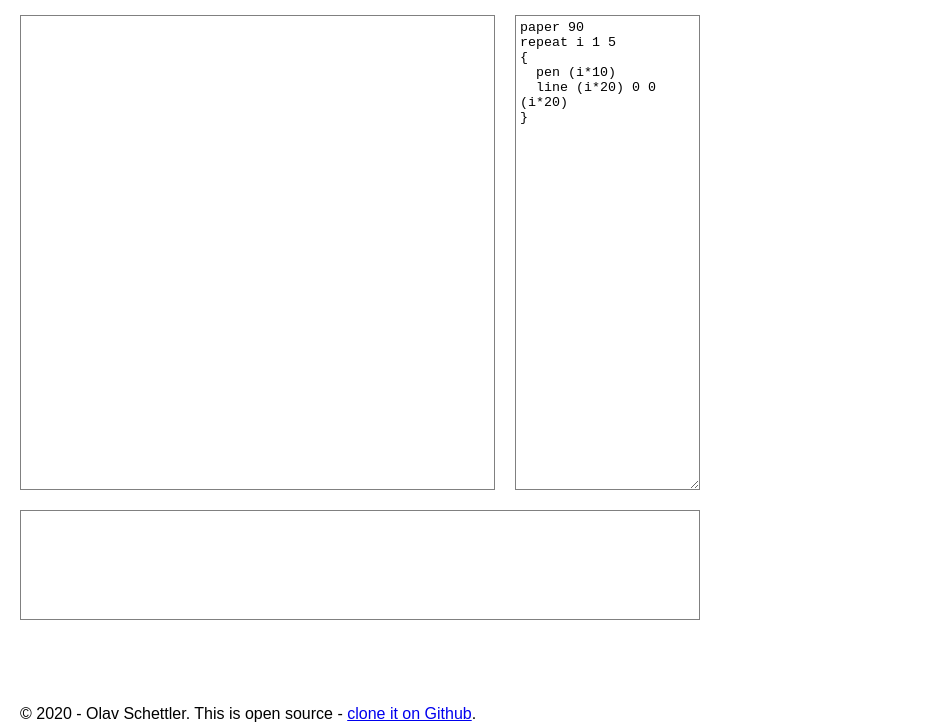
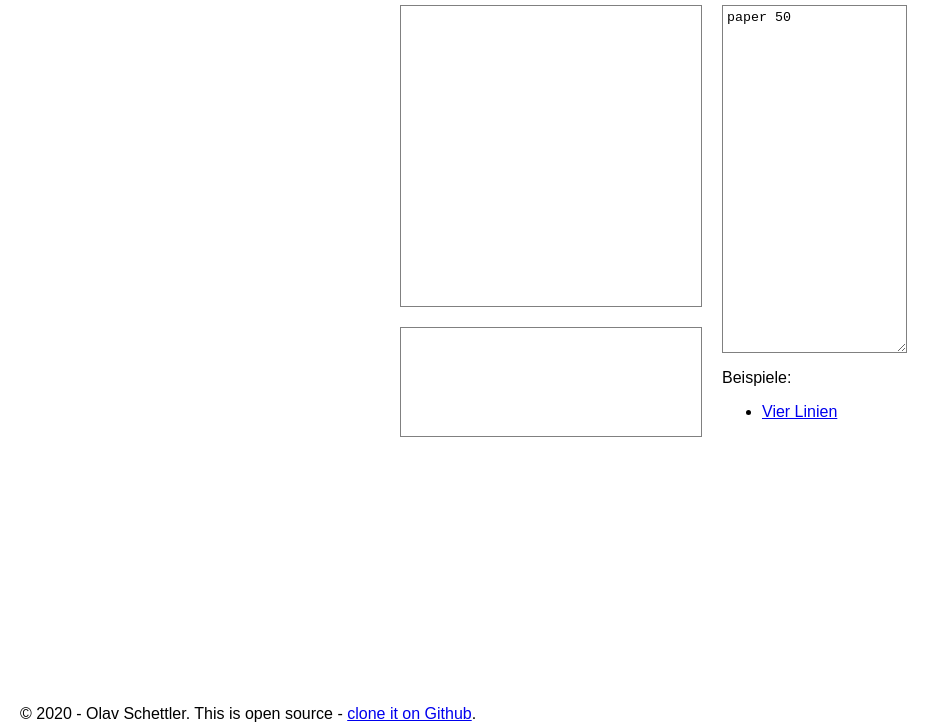
Before and after one commit to tinyart/tinyart.github.io, a website with bundled scripts: page index.html in a window 1280 px wide. Shown: the part 73-800 px from the top of the page, without its empty margins (0-950 px from the left). Built offline with nearby package versions, Linux system fonts and the light colour scheme.

Commit message:
Some styling

```diff
--- a/index.html
+++ b/index.html
@@ -7,43 +7,57 @@
             margin: 0;
             font-family: Arial, Helvetica, sans-serif;
         }
+        article {
+            max-width: 480px;
+            padding: 10px;
+            margin: 0 auto;
+        }
         h1 {
             padding-left: 10px;
         }
-        article {
-            max-width: 700px;
-            padding: 10px;
-        }
         section {
             display: flex;
-            justify-content: center;
+            justify-content: space-between;
             align-items: stretch;
+        }
+        #left {
+            flex-grow: 1;
+            display: flex;
+            flex-direction: column;
+            justify-content: space-between;
         }
         canvas {
             display: block;
-            flex-grow: 4;
-            margin: 10px;
+            flex-grow: 1;
+            min-height: 300px;
+            min-width: 300px;
             border: solid 1px gray;
         }
         form {
             display: flex;
+            flex-direction: column;
+            justify-content: space-between;
             align-items: stretch;
-            margin: 10px;
+            margin-left: 20px;
         }
         textarea {
+            flex-grow: 1;
             padding: 4px;
             border: solid 1px gray;
         }
         #output {
             height: 100px;
-            margin: 10px;
             padding: 4px;
             border: solid 1px gray;
+            margin-top: 20px;
         }
         footer {
             position: fixed;
             bottom: 4px;
             left: 20px;
+        }
+        p {
+            margin-bottom: 0;
         }
     </style>
 </head>
@@ -51,12 +65,18 @@
     <article>
         <h1>Tiny Art</h1>
         <section>
-            <canvas id="canvas" width="100" height="100"></canvas>
+            <div id="left">
+                <canvas id="canvas" width="100" height="100"></canvas>
+                <div id="output"></div>
+            </div>
             <form>
                 <textarea id="code" rows="10"></textarea>
+                <p>Beispiele:</p>
+                <ul>
+                    <li><a href="/#https://tinyart.github.io/examples/fourlines.dbn">Vier Linien</a></li>
+                </ul>
             </form>
         </section>
-        <div id="output"></div>
         <footer>
             &copy; 2020 - Olav Schettler. This is open source - <a href="https://github.com/tinyart">clone it on Github</a>.
         </footer>
--- a/src/index.js
+++ b/src/index.js
@@ -1,12 +1,7 @@
 import { parse, SyntaxError } from "../build/dbn";
 
 const code = document.getElementById('code');
-code.innerHTML = `paper 90
-repeat i 1 5
-{
-  pen (i*10)
-  line (i*20) 0 0 (i*20)
-}`;
+code.innerHTML = 'paper 50';
 
 const output = document.getElementById('output');
 
@@ -50,6 +45,19 @@ function run() {
     }
 }
 
+function hashchange() {
+    const url = 'https://cors-anywhere.herokuapp.com/' + location.hash.substr(1);
+    console.log("Hash:", url);
+    fetch(url)
+        .then(response => response.blob())
+        .then(data => {
+            console.log(data);
+            const program = parse(data);
+            program(ctx);
+        });
+}
+
 code.addEventListener('keyup', run);
+window.addEventListener('hashchange', hashchange, false);
 
 run();
```
